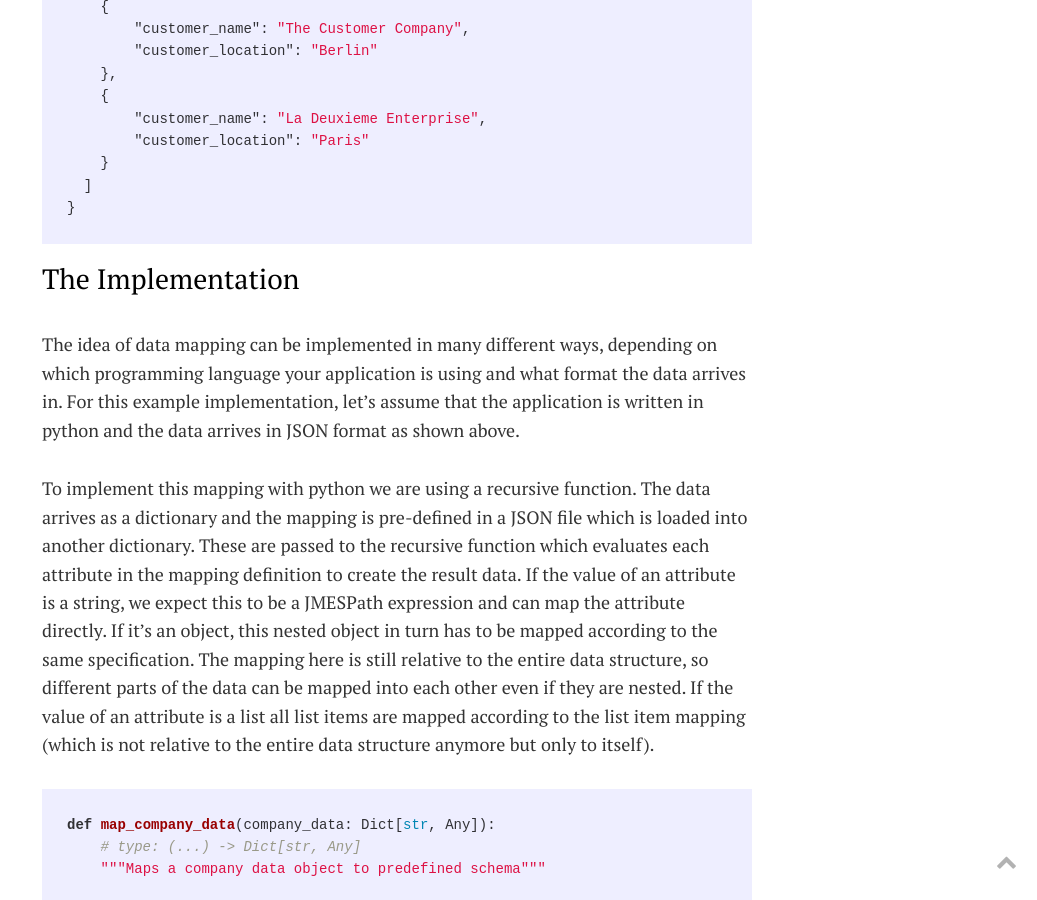
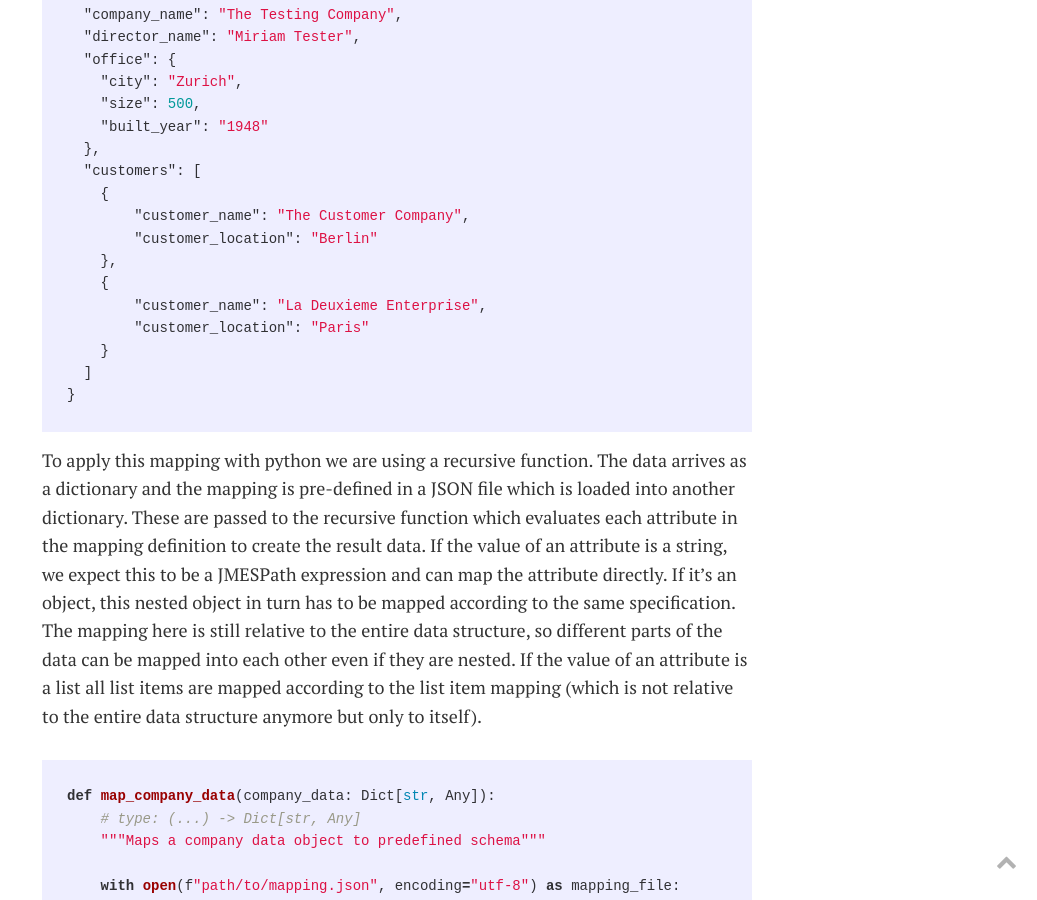
Before and after one commit to julyvee/julyvee.github.io, a Jekyll site: the page built from _posts/2024-02-16-making-uis-more-robust-with-data-mapping.markdown, in a window 1280 px wide and 900 px high, scrolled down 5384 px. Shown: the whole window, without its empty margins (243-1280 px from the left). Built offline with Jekyll 4.4.1, drawn with Linux system fonts in a browser that asks for light colours; some of the changed text lies outside the part shown.

````diff
--- a/_posts/2024-02-16-making-uis-more-robust-with-data-mapping.markdown
+++ b/_posts/2024-02-16-making-uis-more-robust-with-data-mapping.markdown
@@ -160,12 +165,7 @@ If we agree to this convention for lists and you apply this new mapping to the s
 }
 ```
 
-## The Implementation
-
-The idea of data mapping can be implemented in many different ways, depending on which programming language your application is using and what format the data arrives in.
-For this example implementation, let's assume that the application is written in python and the data arrives in JSON format as shown above.
-
-To implement this mapping with python we are using a recursive function. The data arrives as a dictionary and the mapping is pre-defined in a JSON file which is loaded into another dictionary.
+To apply this mapping with python we are using a recursive function. The data arrives as a dictionary and the mapping is pre-defined in a JSON file which is loaded into another dictionary.
 These are passed to the recursive function which evaluates each attribute in the mapping definition to create the result data. If the value of an attribute is a string, we expect this to be a
 JMESPath expression and can map the attribute directly. If it's an object, this nested object in turn has to be mapped according to the same specification. The mapping here is still relative to
 the entire data structure, so different parts of the data can be mapped into each other even if they are nested. If the value of an attribute is a list all list items are mapped according to the
````
Also changed, not shown: other parts of _posts/2024-02-16-making-uis-more-robust-with-data-mapping.markdown (+7 -2 lines), images/pages/3.jpg (added).
